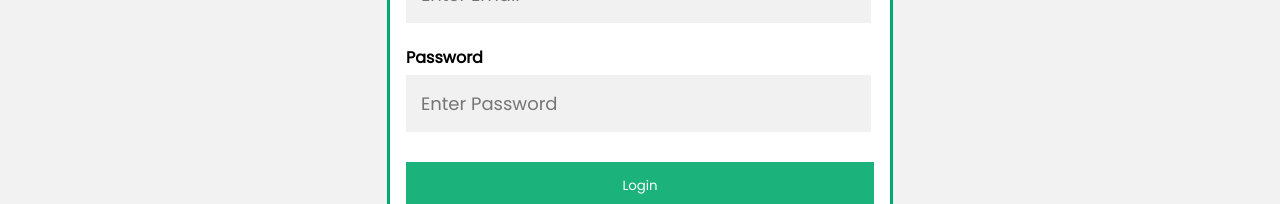
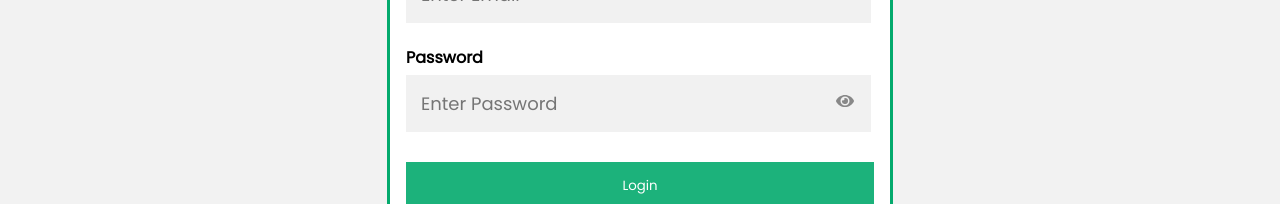
Before and after one commit to Hamze-Ammar/Address-Book, a React (Create React App) app in the folder React-frontend/: page /login in a window 1280 px wide. Shown: the part 355-559 px from the top of the page. Built offline with nearby package versions, Linux system fonts and the light colour scheme.

Commit message:
Added Show Password option | Login | React

```diff
--- a/React-frontend/src/components/general/Login.js
+++ b/React-frontend/src/components/general/Login.js
@@ -3,6 +3,9 @@ import { useState, useEffect } from "react";
 import { Link } from "react-router-dom";
 import { useNavigate } from "react-router-dom";
 import jwt_decode from "jwt-decode";
+import { FaEye } from "react-icons/fa";
+import { FaEyeSlash } from "react-icons/fa";
+
 
 export default function Login() {
   const [email, setEmail] = useState("");
@@ -10,6 +13,8 @@ export default function Login() {
   const [userType, setUserType] = useState("");
   const [token, setToken] = useState("");
   let navigate = useNavigate();
+  //show password
+  const [passwordDisplay, setPasswordDisplay] = useState(false);
 
 
   //Login User
@@ -54,6 +59,19 @@ export default function Login() {
     setPassword("");
   };
 
+  //Show password
+  const showPassword = () => {
+    let element = document.getElementById("id_password");
+      if (element.type === "password") {
+        element.type = "text";
+        setPasswordDisplay(true);
+       } else {
+        element.type = "password";
+        setPasswordDisplay(false);
+
+    }
+  }
+
   return (
     <div className={"loginContainer"}>
       <span className="close" onClick={()=>{navigate('/');}}>&times;</span>
@@ -79,7 +97,9 @@ export default function Login() {
           <label for="psw">
             <b>Password</b>
           </label>
+          <div className='password-field'>
           <input
+            id="id_password"
             type="password"
             placeholder="Enter Password"
             name="psw"
@@ -89,7 +109,9 @@ export default function Login() {
             }}
             required
           />
-
+          {!passwordDisplay && <span className='eye' onClick={showPassword} ><FaEye/></span>}
+          {passwordDisplay && <span className='eye' onClick={showPassword} ><FaEyeSlash/></span>}
+          </div>
           <button type="submit">Login</button>
           <label>
             <input type="checkbox" name="remember" /> Remember me
--- a/React-frontend/src/index.css
+++ b/React-frontend/src/index.css
@@ -445,3 +445,19 @@ tr:hover {
   width: 150px;
   background-color: #333;
 }
+
+/* ====show password===== */
+.password-field {
+  position:relative ;
+}
+.eye {
+  font-size: 18px;
+  position:absolute ;
+  right: 20px;
+  top: 20px;
+  cursor: pointer;
+  color: #888;
+}
+.eye:hover {
+  color: #333;
+}
```
